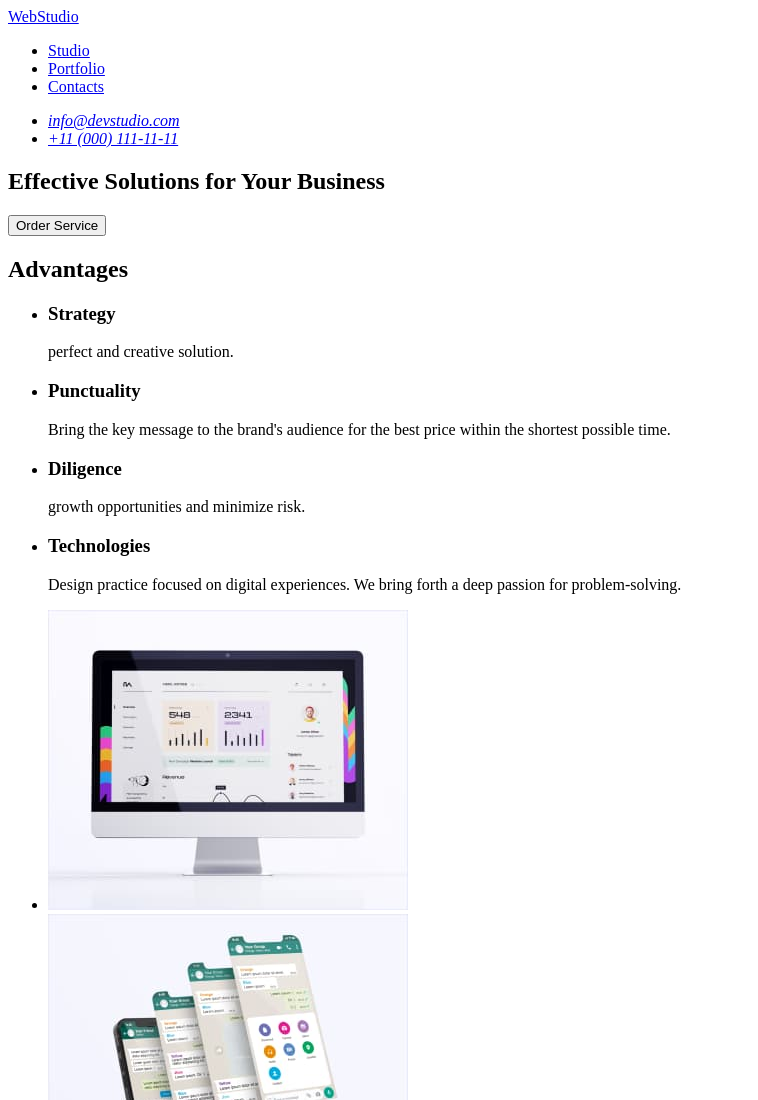
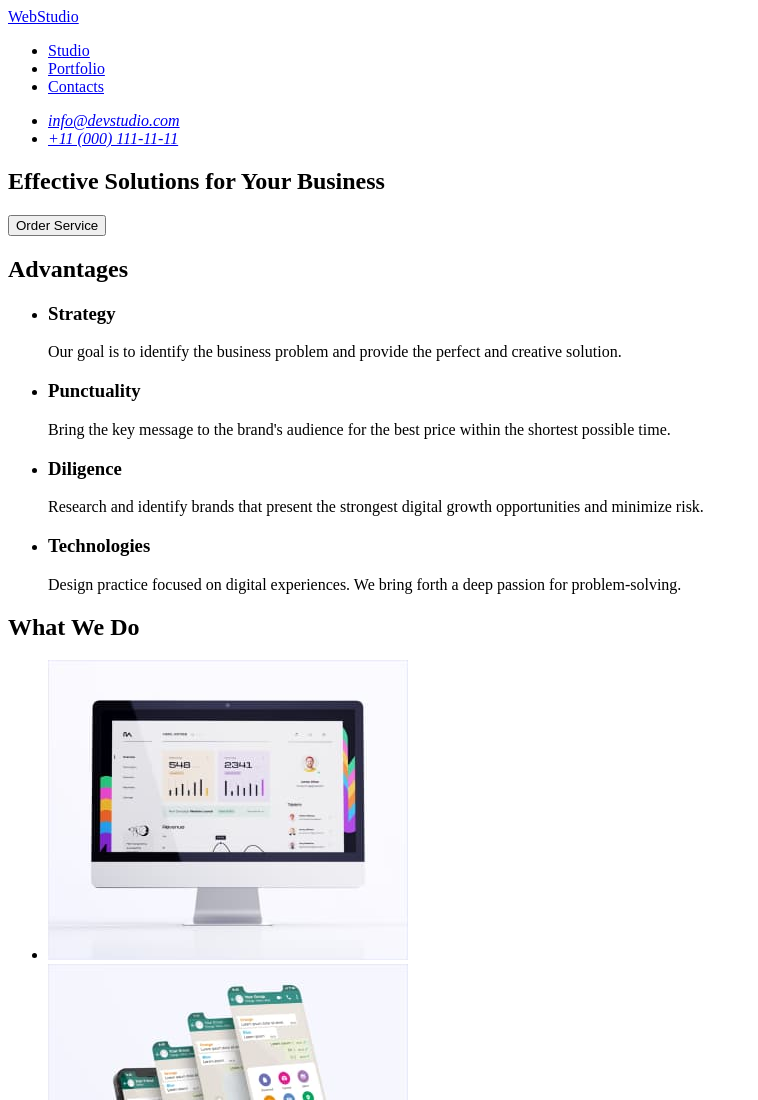
Before and after one commit to myko1503/Tutorial, a plain HTML site: page index.html in a window 1280 px wide. Shown: the top 1100 px of the page, without its empty margins (0-758 px from the left). Drawn offline with Linux system fonts and the light colour scheme.

Commit message:
Update index.html

```diff
--- a/index.html
+++ b/index.html
@@ -56,6 +56,7 @@
           <li>
             <h3>Strategy</h3>
             <p>
+              Our goal is to identify the business problem and provide the
               perfect and creative solution.
             </p>
           </li>
@@ -69,6 +70,7 @@
           <li>
             <h3>Diligence</h3>
             <p>
+              Research and identify brands that present the strongest digital
               growth opportunities and minimize risk.
             </p>
           </li>
@@ -82,6 +84,7 @@
         </ul>
       </section>
       <section>
+        <h2>What We Do</h2>
         <ul>
           <li>
             <img
```
